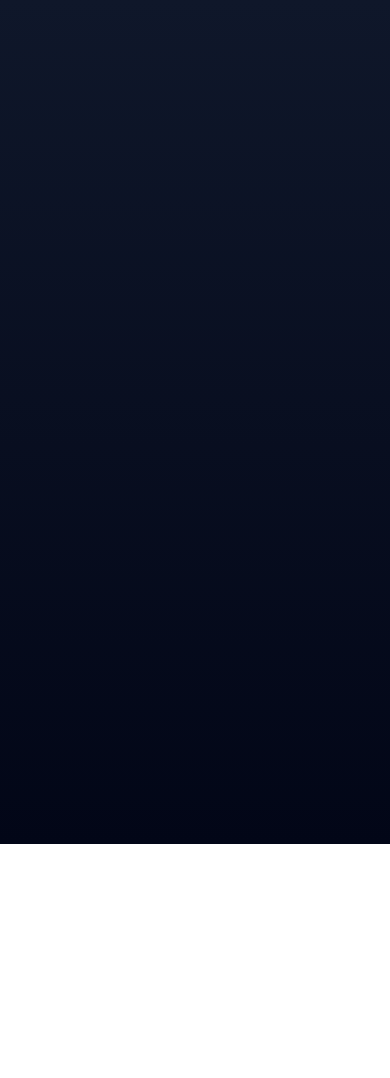
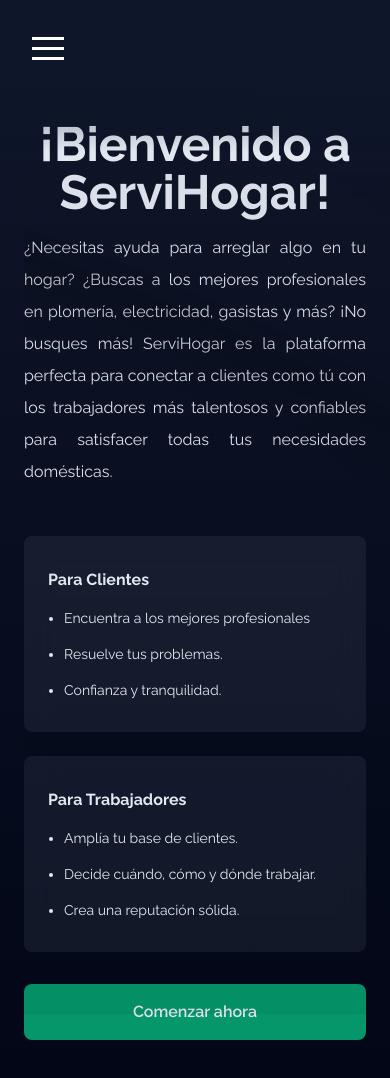
Before and after one commit to ignaciojsoler/nucba-proyecto-final-frontend, a React (Vite) app: page /home in a window 390 px wide. Before the commit this address had no page. Shown: the top 1078 px of the page. Before the commit the page ends 844 px from the top, so only its background shows below. Built offline with nearby package versions, Linux system fonts and the light colour scheme.

Commit message:
Feature: Hamburger menu

```diff
--- a/package.json
+++ b/package.json
@@ -11,6 +11,7 @@
   },
   "dependencies": {
     "axios": "^1.4.0",
+    "hamburger-react": "^2.5.0",
     "react": "^18.2.0",
     "react-dom": "^18.2.0",
     "react-router-dom": "^6.14.2"
--- a/src/App.tsx
+++ b/src/App.tsx
@@ -7,7 +7,7 @@ function App() {
   return (
     <div className="min-h-screen min-w-screen bg-gradient-to-b from-slate-900 to-slate-950">
       <Routes>
-        <Route path="" element={<Landing/>}/>
+        <Route path="/home" element={<Landing/>}/>
         <Route path="/login" element={<Login/>}/>
         <Route path="/signup" element={<SignUp/>}/>
       </Routes>
--- a/src/components/Button.tsx
+++ b/src/components/Button.tsx
@@ -32,9 +32,9 @@ export const Button = (props: ButtonProps) => {
       className={`
     ${
       size === "small"
-        ? "text-sm font-semibold"
+        ? "text-sm h-12 min-w-30 font-semibold"
         : size === "large"
-        ? " text-xl font-semibold"
+        ? "min-w-50 h-20 text-xl font-semibold"
         : "min-w-40 h-14 font-semibold"
     }
     ${
--- a/src/components/Header.tsx
+++ b/src/components/Header.tsx
@@ -1,16 +1,39 @@
 import { Button } from "./Button";
+import { Squash as Hamburger } from "hamburger-react";
+import { useState } from "react";
+import { Link } from "react-router-dom";
 
 export const Navbar = () => {
+  const [displayAside, setDisplayAside] = useState(false);
   return (
     <nav className="absolute w-full">
-      <div className="px-6 py-6 flex justify-center m-auto md:justify-end lg:max-w-7xl">
-        <Button
-          title="Iniciar sesión"
-          size="medium"
-          color="transparent"
-          onClick={() => {}}
-        />
-        <Button title="Registrarse" size="medium" onClick={() => {}} />
+      <div className="px-6 py-6 flex justify-between m-auto md:justify-end lg:max-w-7xl">
+        <div className="md:hidden">
+          <div className="fixed z-20 left-0 bg-gradient-to-b from-slate-900 to-transparent w-full top-0 px-6 pt-6 pb-20">
+            <Hamburger
+              color="white"
+              onToggle={() => setDisplayAside(!displayAside)}
+            />
+          </div>
+          <div
+            className={`fixed flex flex-col top-0 h-screen w-screen bg-slate-900 bg-opacity-90 backdrop-blur-lg z-10 transition-all duration-300 ease-in-out pt-28 pl-8 ${
+              !displayAside ? " -left-full" : "left-0"
+            }`}
+          >
+            <Link to="/login"><p className="text-slate-200 text-2xl font-bold py-6">Inicio</p></Link>
+            <Link to="/login"><p className="text-slate-200 text-2xl font-bold py-6">Iniciar sesión</p></Link>
+            <Link to="/login"><p className="text-slate-200 text-2xl font-bold py-6">Registrarse</p></Link>
+          </div>
+        </div>
+        <div className="hidden md:block space-x-3">
+          <Button
+            title="Iniciar sesión"
+
+            color="transparent"
+            onClick={() => {}}
+          />
+          <Button title="Registrarse" onClick={() => {}} />
+        </div>
       </div>
     </nav>
   );
--- a/src/pages/SignUp.tsx
+++ b/src/pages/SignUp.tsx
@@ -56,21 +56,7 @@ export const SignUp = () => {
   return (
     <div className="m-auto max-w-xl h-screen flex flex-col justify-center items-center">
       {isLoading && <Loader />}
-      {/* Add any necessary modification for the loading overlay */}
-      {isLoading && (
-        <div
-          className="absolute w-screen h-screen z-50 flex justify-center items-center transition duration-200"
-          style={{ backgroundColor: "rgba(15, 23, 42, 0.5)" }}
-        >
-          <div>Loading...</div>
-        </div>
-      )}
-      <div>
-        <span className="text-xl font-montserratSemiBold text-slate-900">
-          Registro
-        </span>
-      </div>
-      <div className="space-y-4 w-full">
+      <div className="p-8 space-y-4 rounded-xl min-w-full">
         <h4 className="text-slate-200 text-center text-2xl font-bold">
           Crea una cuenta nueva
         </h4>
--- a/tailwind.config.js
+++ b/tailwind.config.js
@@ -4,7 +4,9 @@ export default {
   theme: {
     extend: {
       minWidth: {
-        40: '10rem'
+        30: '7.5rem',
+        40: '10rem',
+        50: '12.5rem'
       },
       keyframes: {
         pong: {
```
Also changed, not shown: 1 other file (tests, documents, lock files or other folders).
